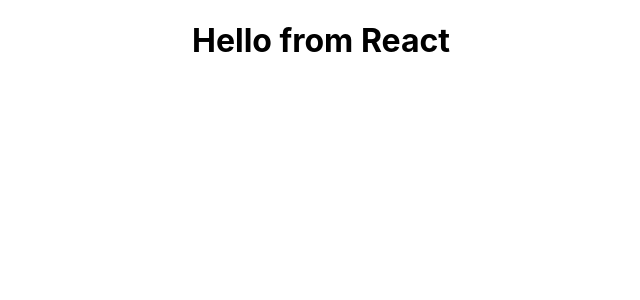
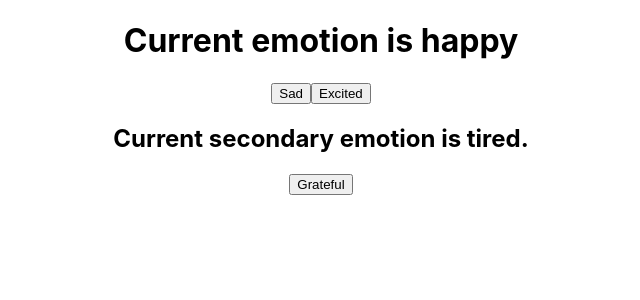
Before and after one commit to AnkurNahar/react_snippets, a React (Create React App) app: page / in a window 1280 px wide. Shown: the top 300 px of the page, without its empty margins (319-959 px from the left). Built offline with nearby package versions, Linux system fonts and the light colour scheme.

Commit message:
hooks: useState and useEffect

```diff
--- a/src/App.js
+++ b/src/App.js
@@ -1,20 +1,36 @@
 import "./App.css";
+import { useState, useEffect } from "react";
 
-//destructuring
-const [firstCity, second] = [
-  "Tokyo",
-  "Tahoe City",
-  "Bend"
-];
+function App() {
+  const [emotion, setEmotion] = useState("happy");
+  const [secondary, setSecondary] =
+    useState("tired");
+  useEffect(() => {
+    console.log(`It's ${emotion} around here!`);
+  }, [emotion]);
 
-console.log(firstCity);
-console.log(second);
-
-//props
-function App({ library }) { //can also do props
+  useEffect(() => {
+    console.log(`It's ${secondary} around here!`);
+  }, [secondary]);
   return (
     <div className="App">
-      <h1>Hello from {library}</h1>  {/* props.library */}
+      <h1>Current emotion is {emotion}</h1>
+      <button onClick={() => setEmotion("sad")}>
+        Sad
+      </button>
+      <button
+        onClick={() => setEmotion("excited")}
+      >
+        Excited
+      </button>
+      <h2>
+        Current secondary emotion is {secondary}.
+      </h2>
+      <button
+        onClick={() => setSecondary("grateful")}
+      >
+        Grateful
+      </button>
     </div>
   );
 }
```
